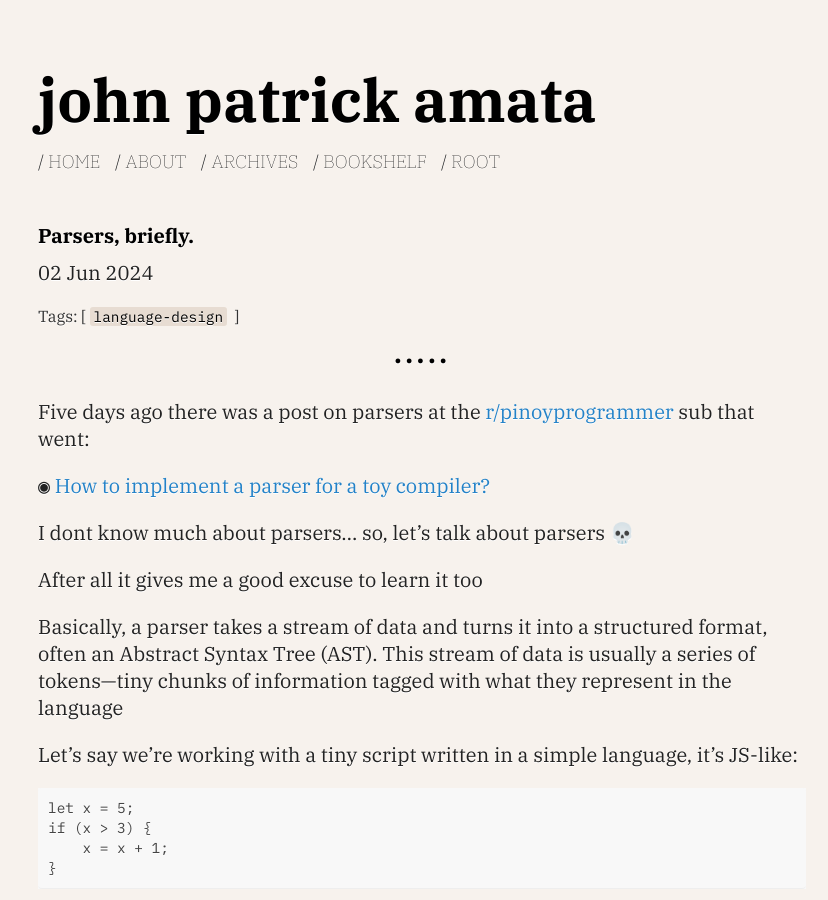
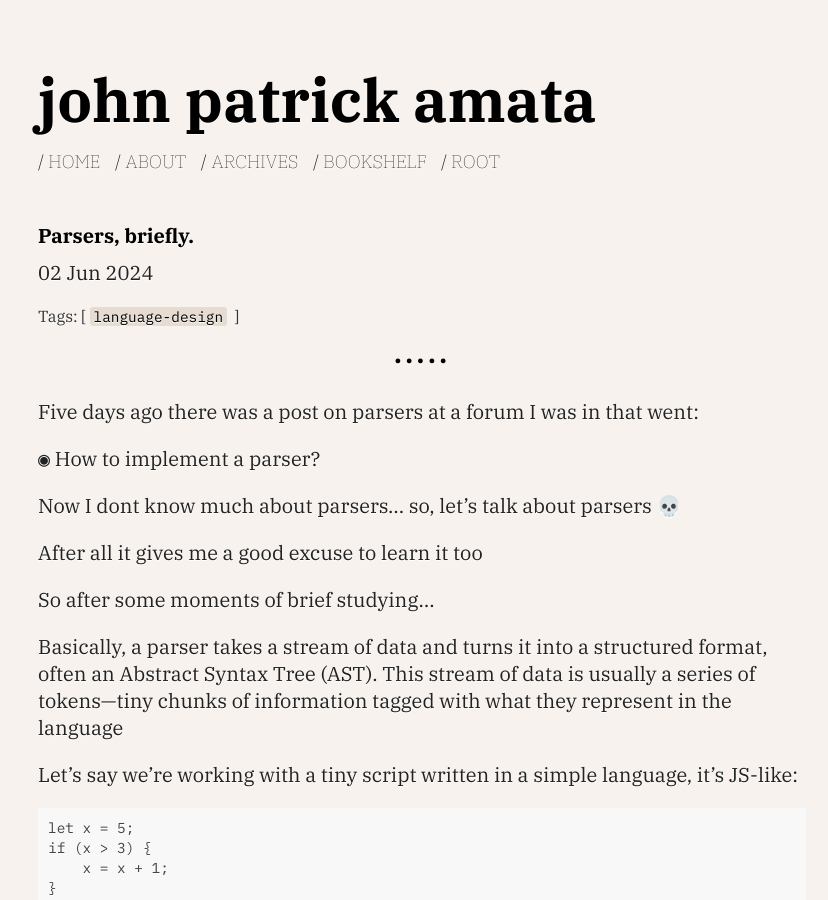
Before and after one commit to xjpa/blog, a Jekyll site: the page built from _posts/2024-06-02-brief-parser.md, in a window 1280 px wide and 900 px high. Shown: the whole window, without its empty margins (218-1046 px from the left). Built offline with Jekyll 4.4.1, drawn with Linux system fonts in a browser that asks for light colours; some web fonts are replaced; comment, search, counter and statistics services are not loaded.

Commit message:
update post

```diff
--- a/_posts/2024-06-02-brief-parser.md
+++ b/_posts/2024-06-02-brief-parser.md
@@ -7,15 +7,17 @@ tags: [language-design]
 comments: true
 ---
 
-Five days ago there was a post on parsers at the [r/pinoyprogrammer](https://reddit.com/r/PinoyProgrammer/) sub that went:
+Five days ago there was a post on parsers at a forum I was in that went:
 
-◉ [How to implement a parser for a toy compiler?](https://reddit.com/r/PinoyProgrammer/comments/1d29495/how_to_implement_a_parser_for_a_toy_compiler/)
+◉ How to implement a parser?
 
 <!-- more -->
 
-I dont know much about parsers... so, let's talk about parsers 💀
+Now I dont know much about parsers... so, let's talk about parsers 💀
 
 After all it gives me a good excuse to learn it too
+
+So after some moments of brief studying...
 
 Basically, a parser takes a stream of data and turns it into a structured format, often an Abstract Syntax Tree (AST). This stream of data is usually a series of tokens—tiny chunks of information tagged with what they represent in the language
 
```
